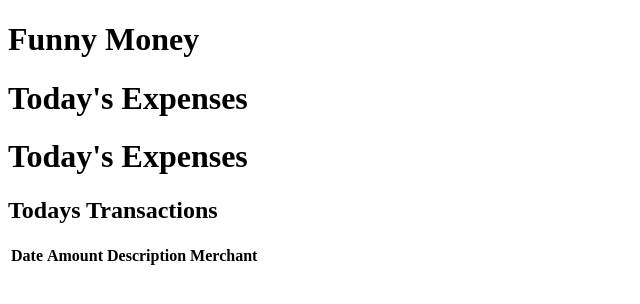
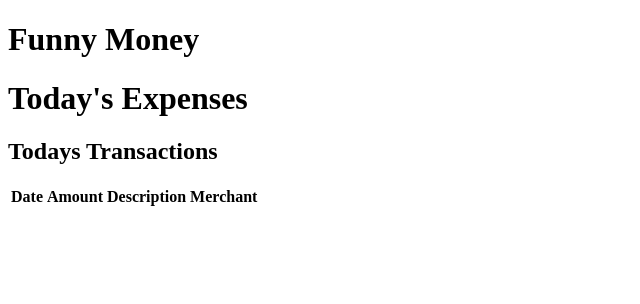
Before and after one commit to DSM12/funnymoney, a React (Create React App) app in the folder client/: page /dashboard in a window 1280 px wide. Shown: the top 304 px of the page, without its empty margins (0-640 px from the left). Built offline with nearby package versions, Linux system fonts and the light colour scheme.

Commit message:
Fixed where it says Todays Transactions twice on the dashboard.

```diff
--- a/client/src/components/TodayJumbotron/index.js
+++ b/client/src/components/TodayJumbotron/index.js
@@ -4,7 +4,7 @@ function TodayJumbotron({ }) {
   return (
     <div>
       <div className="jumbotron jumbotron-fluid">
-          <h1 className="display-4">Today's Expenses</h1>
+
         </div>
       </div>
   );
--- a/package.json
+++ b/package.json
@@ -30,8 +30,6 @@
     "jsonwebtoken": "^8.5.1",
     "mongoose": "^5.3.16",
     "mysql": "^2.18.1",
-    "node": "^14.10.1",
-    "npm": "^6.14.8",
     "react": "^16.13.1",
     "react-burger-menu": "^2.7.1",
     "react-dom": "^16.13.1",
```
